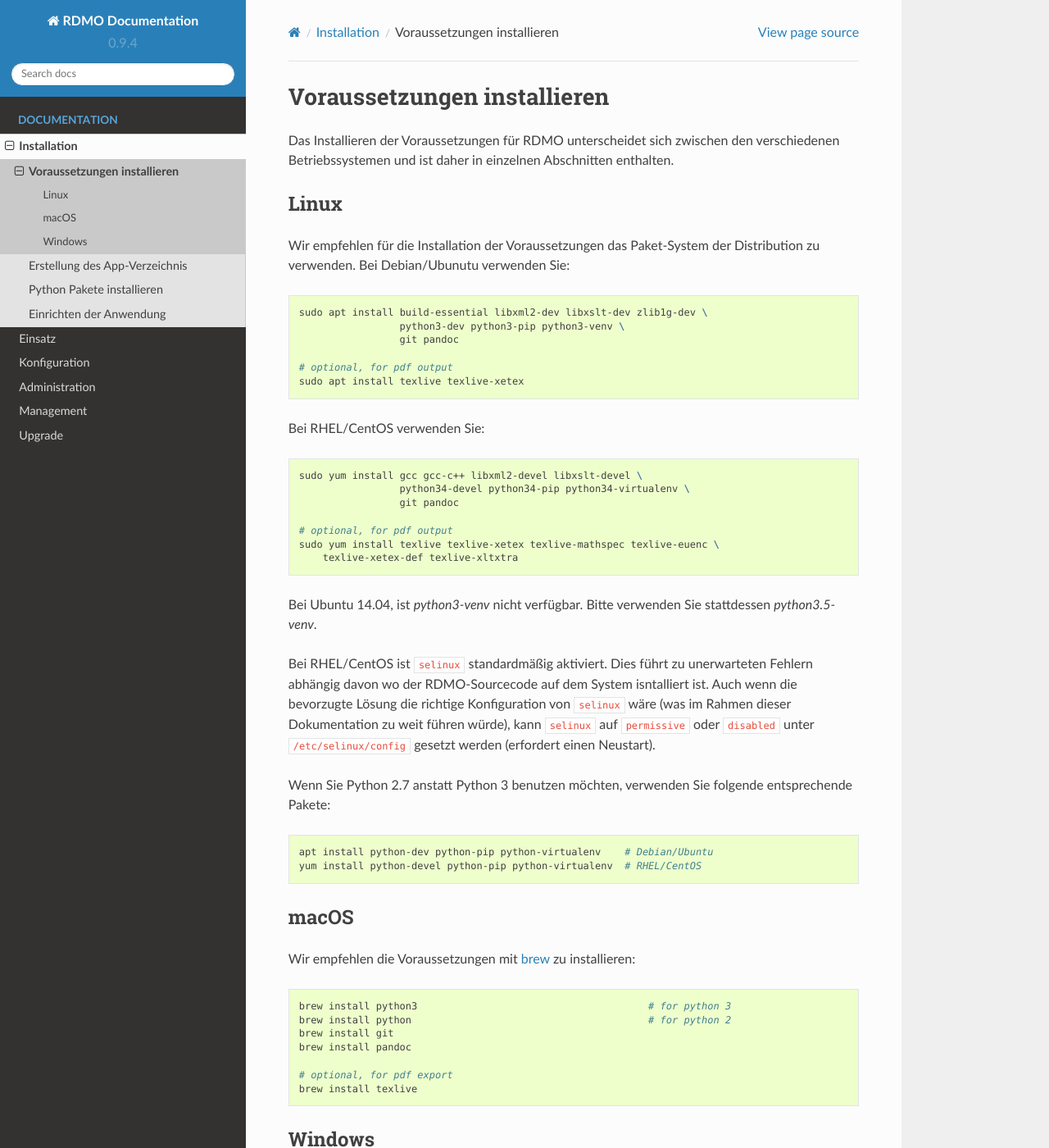
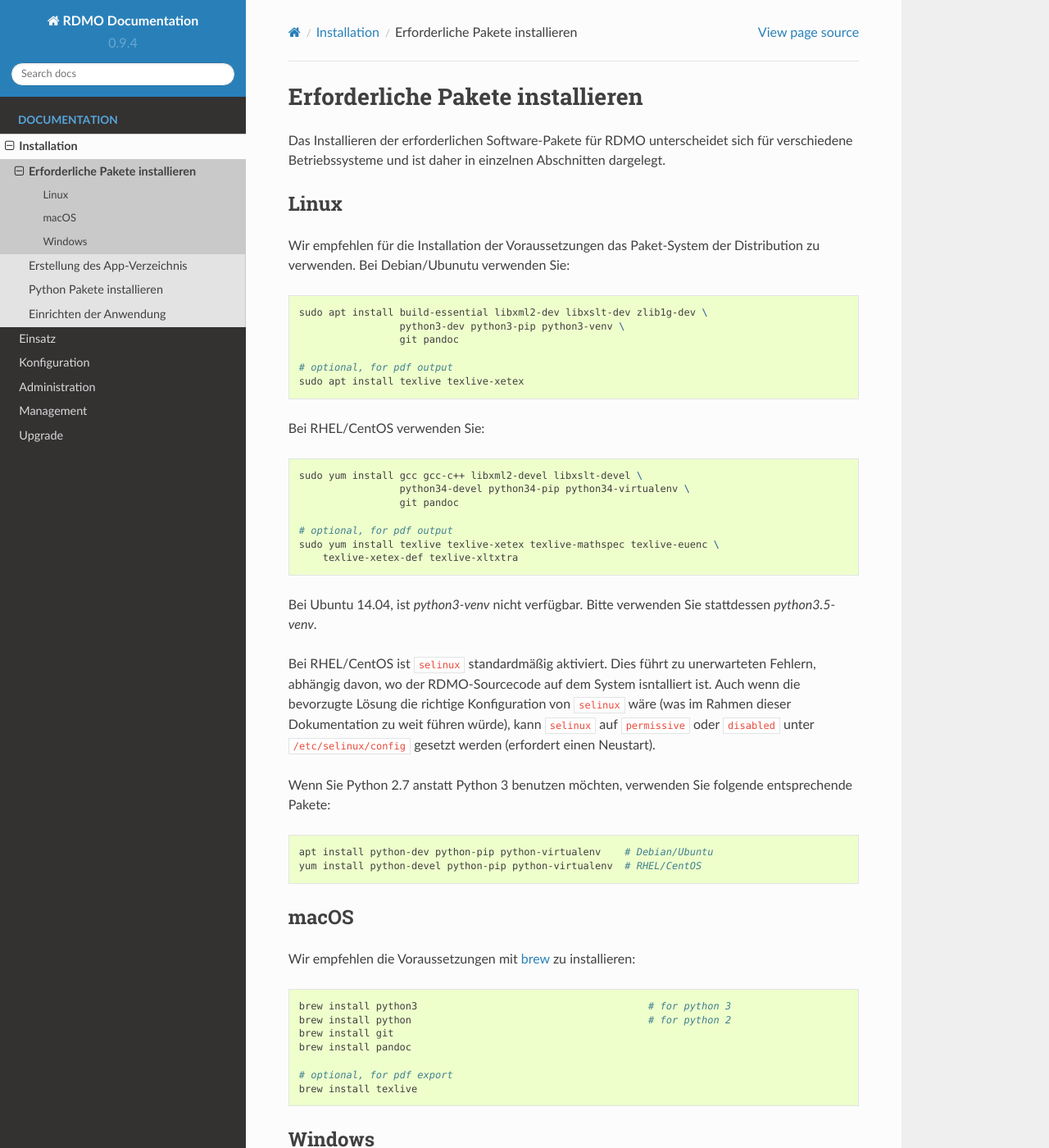
Before and after one commit to rdmorganiser/rdmo-docs-de, a Sphinx documentation site: the page built from docs/installation/prerequisites.rst, in a window 1280 px wide and 1400 px high. Shown: the whole window at 82% size. Built offline with Sphinx 7.4.7 and the Read the Docs theme 2.0.0, drawn with Linux system fonts in a browser that asks for light colours; some of the changed text lies outside the part shown.

Commit message:
Update prerequisites.rst
typos/expressions

```diff
--- a/docs/installation/prerequisites.rst
+++ b/docs/installation/prerequisites.rst
@@ -1,7 +1,7 @@
-Voraussetzungen installieren
+Erforderliche Pakete installieren
 ----------------------------
 
-Das Installieren der Voraussetzungen für RDMO unterscheidet sich zwischen den verschiedenen Betriebssystemen und ist daher in einzelnen Abschnitten enthalten.
+Das Installieren der erforderlichen Software-Pakete  für RDMO unterscheidet sich für verschiedene Betriebssysteme und ist daher in einzelnen Abschnitten dargelegt.
 
 Linux
 ~~~~~
@@ -31,7 +31,7 @@
 
 Bei Ubuntu 14.04, ist `python3-venv` nicht verfügbar. Bitte verwenden Sie stattdessen `python3.5-venv`.
 
-Bei RHEL/CentOS ist ``selinux`` standardmäßig aktiviert. Dies führt zu unerwarteten Fehlern abhängig davon wo der RDMO-Sourcecode auf dem System isntalliert ist. Auch wenn die bevorzugte Lösung die richtige Konfiguration von ``selinux`` wäre (was im Rahmen dieser Dokumentation zu weit führen würde), kann ``selinux`` auf ``permissive`` oder ``disabled`` unter ``/etc/selinux/config`` gesetzt werden (erfordert einen Neustart).
+Bei RHEL/CentOS ist ``selinux`` standardmäßig aktiviert. Dies führt zu unerwarteten Fehlern, abhängig davon, wo der RDMO-Sourcecode auf dem System isntalliert ist. Auch wenn die bevorzugte Lösung die richtige Konfiguration von ``selinux`` wäre (was im Rahmen dieser Dokumentation zu weit führen würde), kann ``selinux`` auf ``permissive`` oder ``disabled`` unter ``/etc/selinux/config`` gesetzt werden (erfordert einen Neustart).
 
 Wenn Sie Python 2.7 anstatt Python 3 benutzen möchten, verwenden Sie folgende entsprechende Pakete:
 
```
Also changed, not shown: other parts of docs/installation/prerequisites.rst (+3 -3 lines).
